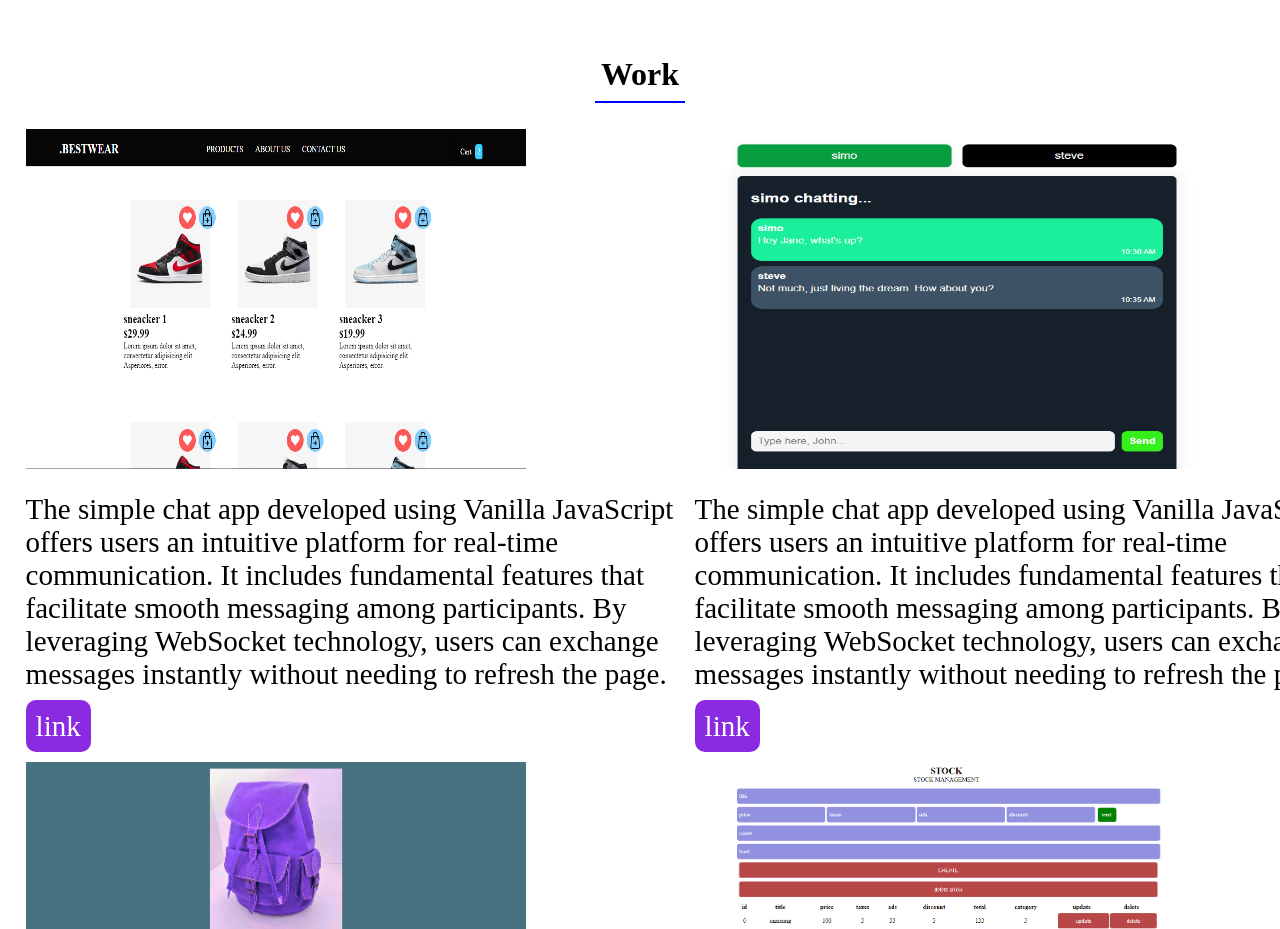
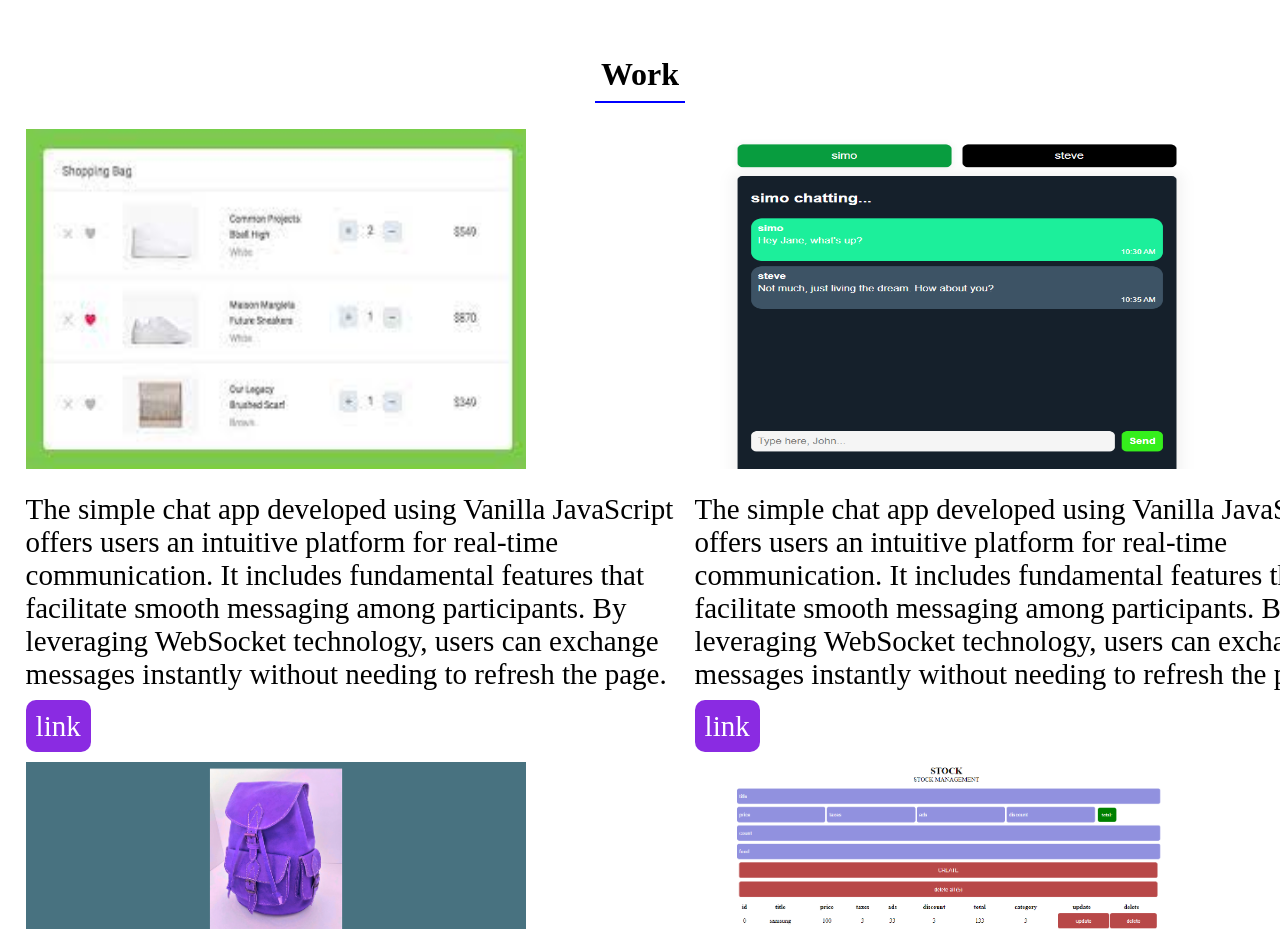
Before and after one commit to mohamed-elko/mohamed-portfolio, a plain HTML site: page index.html in a window 1280 px wide. Shown: the part 1603-2532 px from the top of the page. Drawn offline with nearby package versions, Linux system fonts and the light colour scheme.

Commit message:
Update index.html

```diff
--- a/index.html
+++ b/index.html
@@ -70,7 +70,7 @@
             <h1 class="title">Work</h1>
             <div class="projects">
                 <div class="fourth-project">
-                    <img src="img/work1.png" class="first-image">
+                    <img src="download.jpg" class="first-image">
                     <p class="desc">The simple chat app developed using Vanilla JavaScript offers users an intuitive platform for real-time communication. It includes fundamental features that facilitate smooth messaging among participants. By leveraging WebSocket technology, users can exchange messages instantly without needing to refresh the page.</p>
                     <a class="link" href="#">link</a>
                 </div>
```
